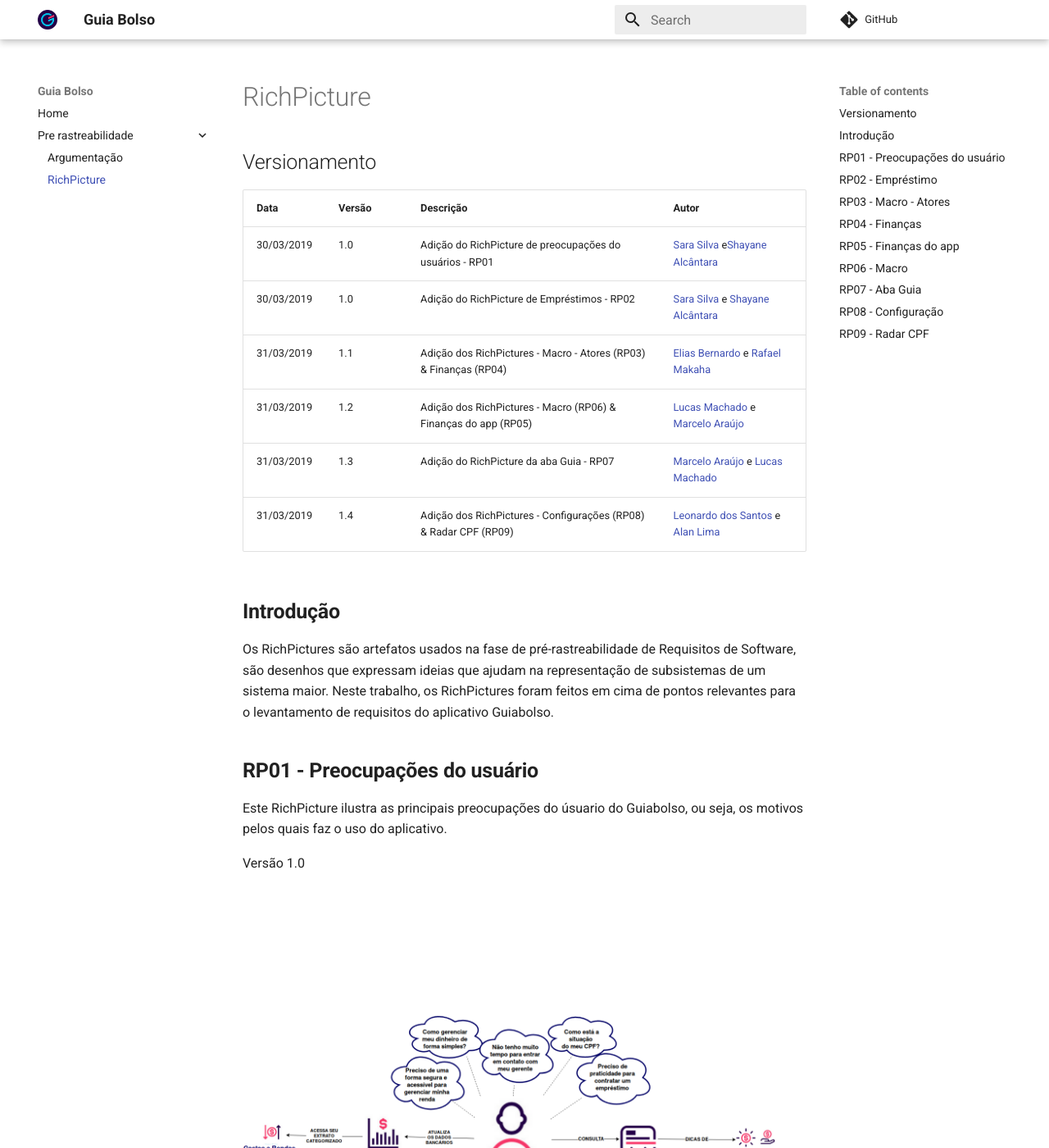
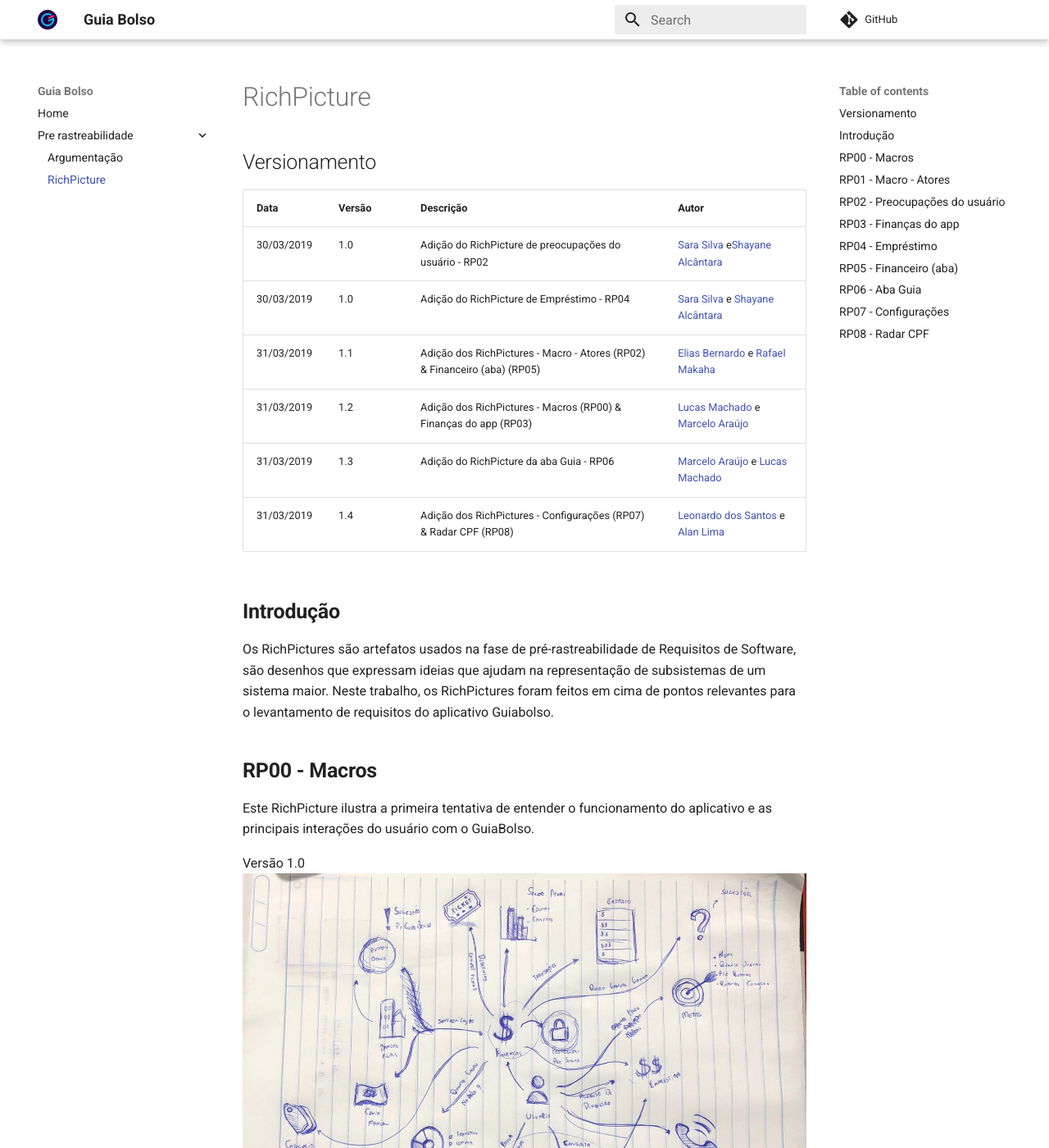
Before and after one commit to fga-disciplinas/2019.1-Guia-Bolso, an MkDocs documentation site: the page built from docs/pre-rastreabilidade/RichPicture.md, in a window 1280 px wide and 1400 px high. Shown: the whole window at 82% size. Built offline with MkDocs 1.6.1 and Material for MkDocs 9.7.7, drawn with Linux system fonts in a browser that asks for light colours; comment, search, counter and statistics services are not loaded; some of the changed text lies outside the part shown.

Commit message:
Ajustando a ordem dos RichPictures e correções diversas
Co-authored-by: Rafael Makahe <rafael.makaha@gmail.com>

```diff
--- a/docs/pre-rastreabilidade/RichPicture.md
+++ b/docs/pre-rastreabilidade/RichPicture.md
@@ -3,67 +3,68 @@
 
 | Data | Versão | Descrição | Autor |
 |--|--|--|--|
-| 30/03/2019 | 1.0 | Adição do RichPicture de preocupações do usuários - RP01| [Sara Silva](https://github.com/silvasara) e[Shayane Alcântara](https://github.com/shayanealcantara) |
-| 30/03/2019 | 1.0 | Adição do RichPicture de Empréstimos - RP02| [Sara Silva](https://github.com/silvasara) e [Shayane Alcântara](https://github.com/shayanealcantara) |
-| 31/03/2019 | 1.1 | Adição dos RichPictures - Macro - Atores (RP03) & Finanças (RP04)| [Elias Bernardo](https://github.com/silvasara) e [Rafael Makaha](https://github.com/rafaelmakaha) |
-| 31/03/2019 | 1.2 | Adição dos RichPictures - Macro (RP06) & Finanças do app (RP05)| [Lucas Machado](https://github.com/lmmLucasMachado) e [Marcelo Araújo](https://github.com/santosm46) |
-| 31/03/2019 | 1.3 | Adição do RichPicture da aba Guia - RP07| [Marcelo Araújo](https://github.com/santosm46) e [Lucas Machado](https://github.com/lmmLucasMachado) |
-| 31/03/2019 | 1.4 | Adição dos RichPictures - Configurações (RP08) & Radar CPF (RP09)| [Leonardo dos Santos](https://github.com/leossb36) e [Alan Lima](https://github.com/alanrslima) |
+| 30/03/2019 | 1.0 | Adição do RichPicture de preocupações do usuário - RP02| [Sara Silva](https://github.com/silvasara) e[Shayane Alcântara](https://github.com/shayanealcantara) |
+| 30/03/2019 | 1.0 | Adição do RichPicture de Empréstimo - RP04| [Sara Silva](https://github.com/silvasara) e [Shayane Alcântara](https://github.com/shayanealcantara) |
+| 31/03/2019 | 1.1 | Adição dos RichPictures - Macro - Atores (RP02) & Financeiro (aba) (RP05)| [Elias Bernardo](https://github.com/silvasara) e [Rafael Makaha](https://github.com/rafaelmakaha) |
+| 31/03/2019 | 1.2 | Adição dos RichPictures - Macros (RP00) & Finanças do app (RP03)| [Lucas Machado](https://github.com/lmmLucasMachado) e [Marcelo Araújo](https://github.com/santosm46) |
+| 31/03/2019 | 1.3 | Adição do RichPicture da aba Guia - RP06| [Marcelo Araújo](https://github.com/santosm46) e [Lucas Machado](https://github.com/lmmLucasMachado) |
+| 31/03/2019 | 1.4 | Adição dos RichPictures - Configurações (RP07) & Radar CPF (RP08)| [Leonardo dos Santos](https://github.com/leossb36) e [Alan Lima](https://github.com/alanrslima) |
 
 ## **Introdução**
 Os RichPictures são artefatos usados na fase de pré-rastreabilidade de Requisitos de Software, são desenhos que expressam ideias que ajudam na representação de subsistemas de um sistema maior. Neste trabalho, os RichPictures foram feitos em cima de pontos relevantes para o levantamento de requisitos do aplicativo Guiabolso.
 
-## **RP01 - Preocupações do usuário**
-Este RichPicture ilustra as principais preocupações do úsuario do Guiabolso, ou seja, os motivos pelos quais faz o uso do aplicativo.
-
-Versão 1.0
-[ ![RP01](./../img/rich_picture_preocupacoes.png) ](./../img/rich_picture_preocupacoes.png)
-
-## **RP02 - Empréstimo**
-Este RichPicture ilustra como é feito um empréstimo intermediado pelo Guiabolso, na aba do aplicativo chamada "Empréstimo".
-
-Versão 1.0
-[ ![RP02](./../img/rich_picture_emprestimos.png) ](./../img/rich_picture_emprestimos.png)
-
-## **RP03 - Macro - Atores**
-Este RichPicture ilustra a interação entre os atores envolvidos em todo o universo de informações do aplicativo.
-
-Versão 1.0
-[ ![RP03](./../img/rich_picture_macro_atores.png) ](./../img/rich_picture_macro_atores.png)
-
-## **RP04 - Finanças**
-Este RichPicture ilustra a aba de finanças do aplicativo e possíveis interações do usuário com ela.
-
-Versão 1.0
-[ ![RP04](./../img/rich_picture_financas.png) ](./../img/rich_picture_financas.png)
-
-## **RP05 - Finanças do app**
-Este RichPicture ilustra as formas com que o Guiabolso obtem lucro.
-
-Versão 1.0
-[ ![RP04](./../img/rich_picture_financas_do_app.png) ](./../img/rich_picture_financas_do_app.png)
-
-## **RP06 - Macro**
-Este RichPicture ilustra a primeira tentativa de entender o funcionamento do aplicativo.
+## **RP00 - Macros**
+Este RichPicture ilustra a primeira tentativa de entender o funcionamento do aplicativo e as principais interações do usuário com o GuiaBolso.
 
 Versão 1.0
 [ ![RP07](./../img/rich_picture_macro_02.jpg) ](./../img/rich_picture_macro_02.jpg)
 
 [ ![RP06](./../img/rich_picture_macro_01.jpg) ](./../img/rich_picture_macro_01.jpg)
 
-## **RP07 - Aba Guia**
+## **RP01 - Macro - Atores**
+Este RichPicture ilustra a interação entre os atores envolvidos em todo o universo de informações do aplicativo.
+
+Versão 1.0
+[ ![RP03](./../img/rich_picture_macro_atores.png) ](./../img/rich_picture_macro_atores.png)
+
+## **RP02 - Preocupações do usuário**
+Este RichPicture ilustra as principais preocupações do úsuario do Guiabolso, ou seja, os motivos pelos quais faz o uso do aplicativo.
+
+Versão 1.0
+[ ![RP01](./../img/rich_picture_preocupacoes.png) ](./../img/rich_picture_preocupacoes.png)
+
+
+## **RP03 - Finanças do app**
+Este RichPicture ilustra as formas com que o Guiabolso obtem lucro.
+
+Versão 1.0
+[ ![RP04](./../img/rich_picture_financas_do_app.png) ](./../img/rich_picture_financas_do_app.png)
+
+## **RP04 - Empréstimo**
+Este RichPicture ilustra como é feito um empréstimo intermediado pelo Guiabolso, na aba do aplicativo chamada "Empréstimo".
+
+Versão 1.0
+[ ![RP02](./../img/rich_picture_emprestimos.png) ](./../img/rich_picture_emprestimos.png)
+
+## **RP05 - Financeiro (aba)**
+Este RichPicture ilustra a aba de finanças do aplicativo e possíveis interações do usuário com ela.
+
+Versão 1.0
+[ ![RP04](./../img/rich_picture_financas.png) ](./../img/rich_picture_financas.png)
+
+## **RP06 - Aba Guia**
 Este RichPicture ilustra a aba de guia do aplicativo e interações com usuário e outros agentes externos.
 
 Versão 1.0
 [ ![RP07](./../img/rich_picture_guia.png) ](./../img/rich_picture_guia.png)
 
-## **RP08 - Configuração**
+## **RP07 - Configurações**
 Este RichPicture ilustra a aba de configurações e interações com usuário.
 
 Versão 1.0
 [ ![RP08](./../img/rich_picture_configuracao.jpg) ](./../img/rich_picture_configuracao.jpg)
 
-## **RP09 - Radar CPF**
+## **RP08 - Radar CPF**
 Este RichPicture ilustra a aba de Radar CPF, a interações com usuário, e principalmente interações com agente Serasa, sendo fundamental para a funcionalidade desta aba.
 
 Versão 1.0
```
Also changed, not shown: docs/pre-rastreabilidade/Argumentação.md (+1 -1 lines), docs/img/argumentacao_instituicoes.jpeg, docs/img/argumentacao_serasa.jpg (deleted), docs/img/argumentacao_serasa.png (added).
